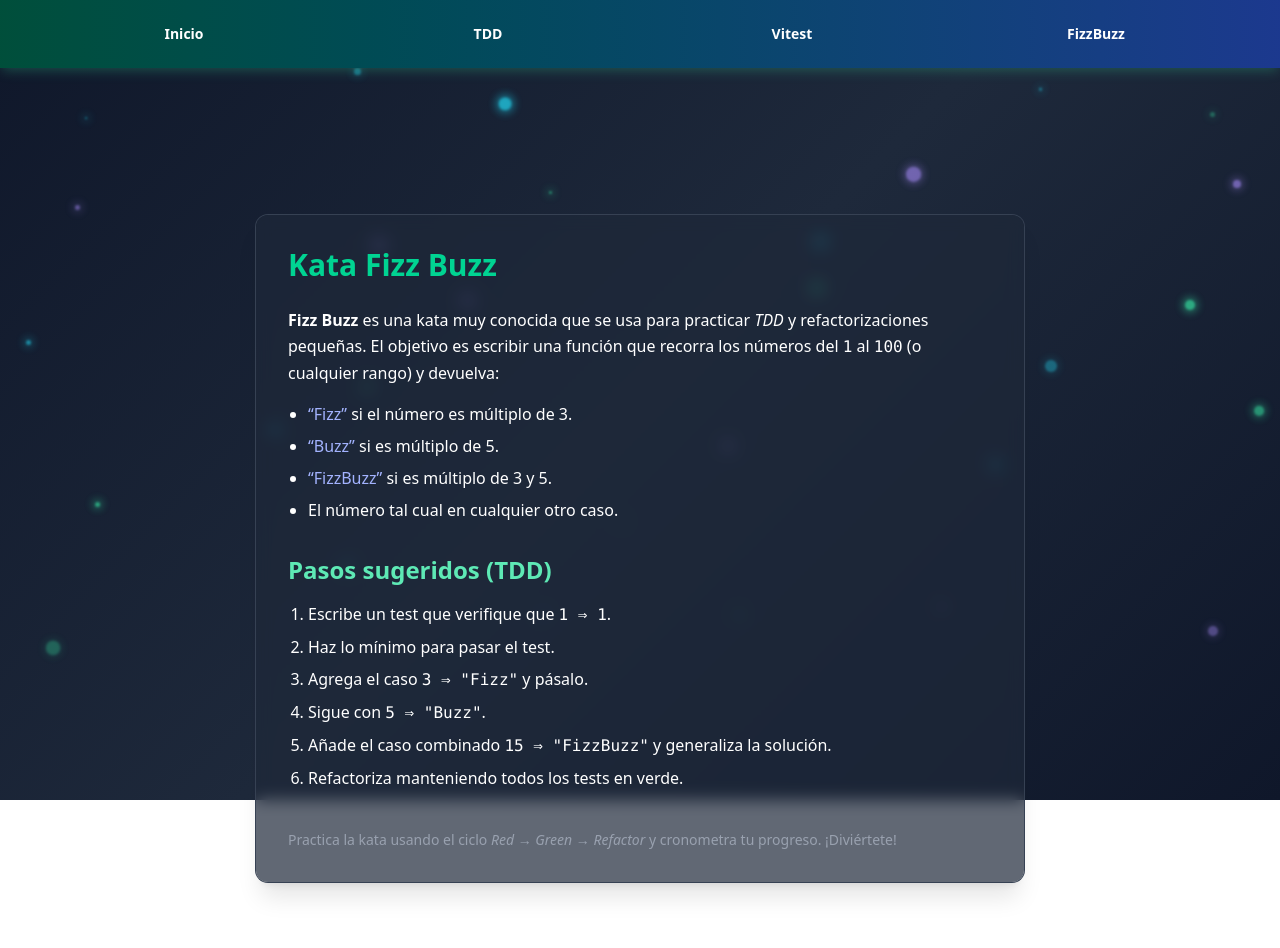
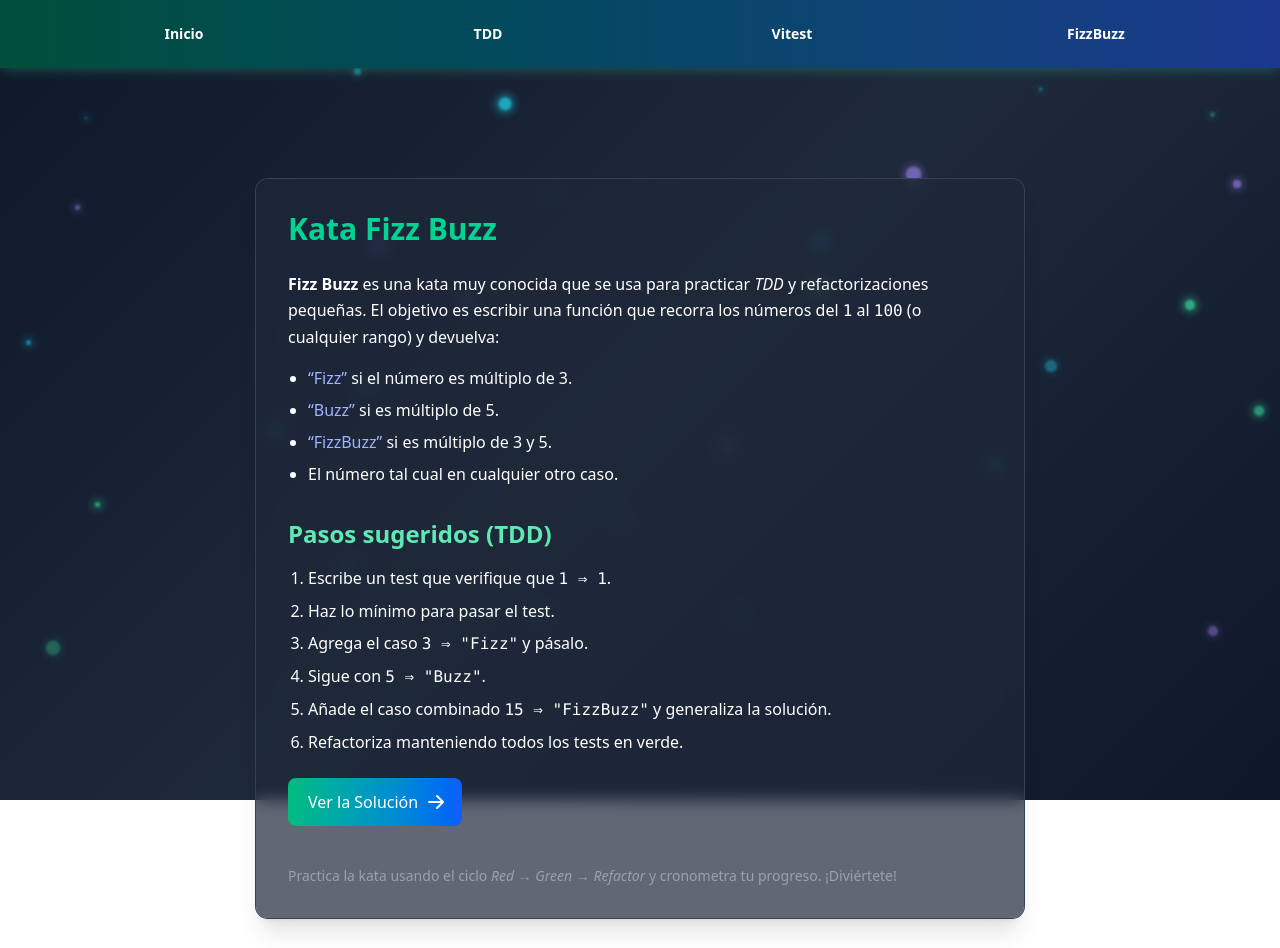
Before and after one commit to ElianRemaggi/tddVitestPractice, a Nuxt app: page /FizzBuzz in a window 1280 px wide. Built offline with nearby package versions, Linux system fonts and the light colour scheme.

Commit message:
FEAT ( FizzBuzz ) : Add redirect to Solve screen

```diff
--- a/app/pages/FizzBuzz.vue
+++ b/app/pages/FizzBuzz.vue
@@ -1,18 +1,16 @@
 <script setup lang="ts">
-/* No se necesita lógica por ahora */
+
 </script>
 
 <template>
   <div class="min-h-screen mt-20 text-white">
-    <!-- Fondo animado -->
+
     <DotBackground class="absolute top-0 left-0 w-full h-full" />
 
-    <!-- Contenido -->
     <main class="flex items-center justify-center min-h-screen px-6 relative z-10">
       <article
         class="w-full max-w-3xl rounded-xl bg-gray-800/70 backdrop-blur-sm p-8 shadow-xl ring-1 ring-gray-700"
       >
-
 
         <h1 class="mb-6 text-3xl font-bold text-emerald-400">
           Kata Fizz Buzz
@@ -56,14 +54,18 @@
           <li>Refactoriza manteniendo todos los tests en verde.</li>
         </ol>
 
+        <ButtonRedirect :title="'Ver la Solución'" :url="'/FizzBuzzSolve'" class="mt-6" />
 
         <footer class="mt-10 text-sm text-gray-400">
           Practica la kata usando el ciclo
           <em>Red → Green → Refactor</em> y cronometra tu progreso. ¡Diviértete!
         </footer>
-      </article>
+  </article>
     </main>
   </div>
+
 </template>
 
-<style scoped></style>
+<style scoped>
+
+</style>
```
